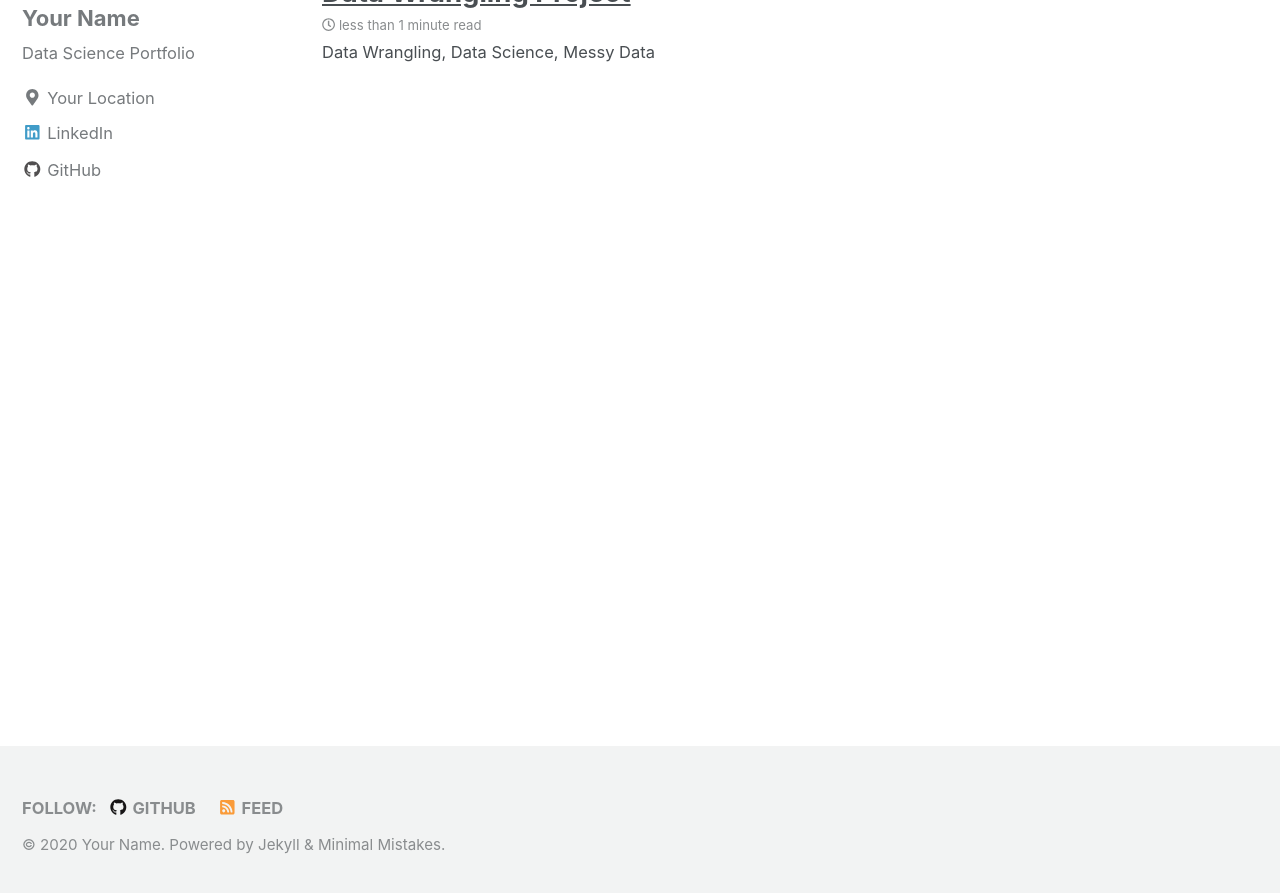
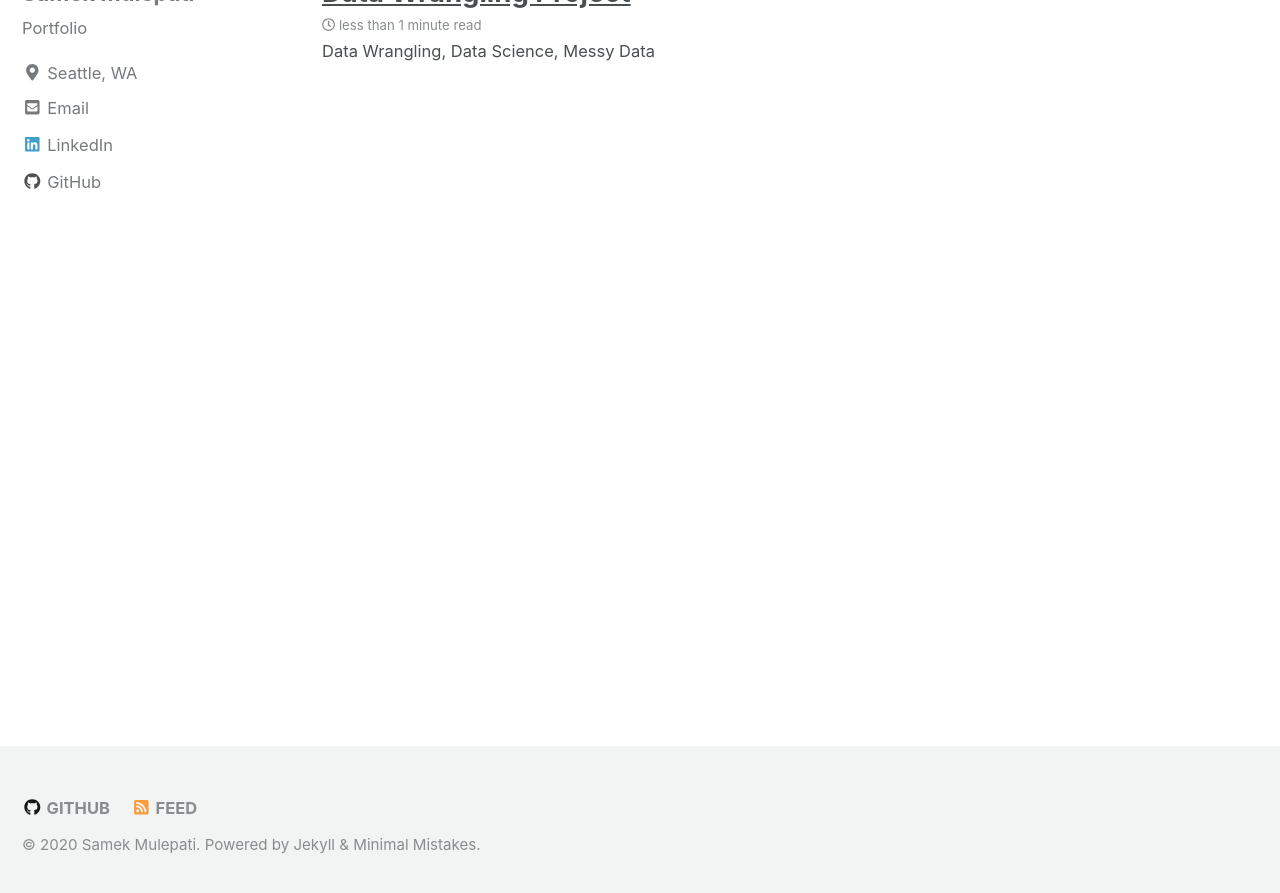
Before and after one commit to mulepati/samekmulepati.github.io, a Jekyll site: the page built from index.html, in a window 1280 px wide and 900 px high, scrolled down 760 px. Shown: the top 893 px of the window. Built offline with Jekyll 4.4.1, drawn with Linux system fonts in a browser that asks for light colours; nearby versions of some CDN libraries; the list of posts is cut into pages by our own code; some of the changed text lies outside the part shown.

Commit message:
Adding Info

```diff
--- a/_config.yml
+++ b/_config.yml
@@ -8,11 +8,11 @@
 minimal_mistakes_skin    : "default" # "air", "aqua", "contrast", "dark", "dirt", "neon", "mint", "plum", "sunrise"
 
 # Site Settings
-locale                   : "en-US"
-title                    : "Your Name"
+locale                   : "wa-US"
+title                    : "Samek Mulepati"
 title_separator          : "-"
-name                     : "Your Name"
-description              : "Data Science Portfolio"
+name                     : "Samek Mulepati"
+description              : "Portfolio"
 url                      : # the base hostname & protocol for your site e.g. "https://mmistakes.github.io"
 baseurl                  : # the subpath of your site, e.g. "/blog"
 repository               : # GitHub username/repo-name e.g. "mmistakes/minimal-mistakes"
@@ -84,11 +84,11 @@
 
 # Site Author
 author:
-  name             : "Your Name"
-  avatar           : "/images/bio-pic-2.jpg" # path of avatar image, e.g. "/assets/images/bio-photo.jpg"
-  bio              : "Data Science Portfolio"
-  location         : "Your Location"
-  email            :
+  name             : "Samek Mulepati"
+  avatar           : "/images/_DSC0199.jpg"
+  bio              : "Portfolio"
+  location         : "Seattle, WA"
+  email            : "sabalmulepati@gmail.com"
   uri              :
   home             : # null (default), "absolute or relative url to link to author home"
   bitbucket        :
@@ -97,13 +97,13 @@
   flickr           :
   facebook         :
   foursquare       :
-  github           : "Your Github"
+  github           : "mulepati"
   gitlab           :
   google_plus      :
   keybase          :
   instagram        :
   lastfm           :
-  linkedin         : "dataoptimal" # "john-doe-12345678" (the last part of your profile url, e.g. https://www.linkedin.com/in/john-doe-12345678)
+  linkedin         : "samek-mulepati-810433185" # "john-doe-12345678" (the last part of your profile url, e.g. https://www.linkedin.com/in/john-doe-12345678)
   pinterest        :
   soundcloud       :
   stackoverflow    : # "123456/username" (the last part of your profile url, e.g. https://stackoverflow.com/users/123456/username)
```
Also changed, not shown: images/_DSC0199.jpg (added), images/bio-pic-2.jpg (deleted).
